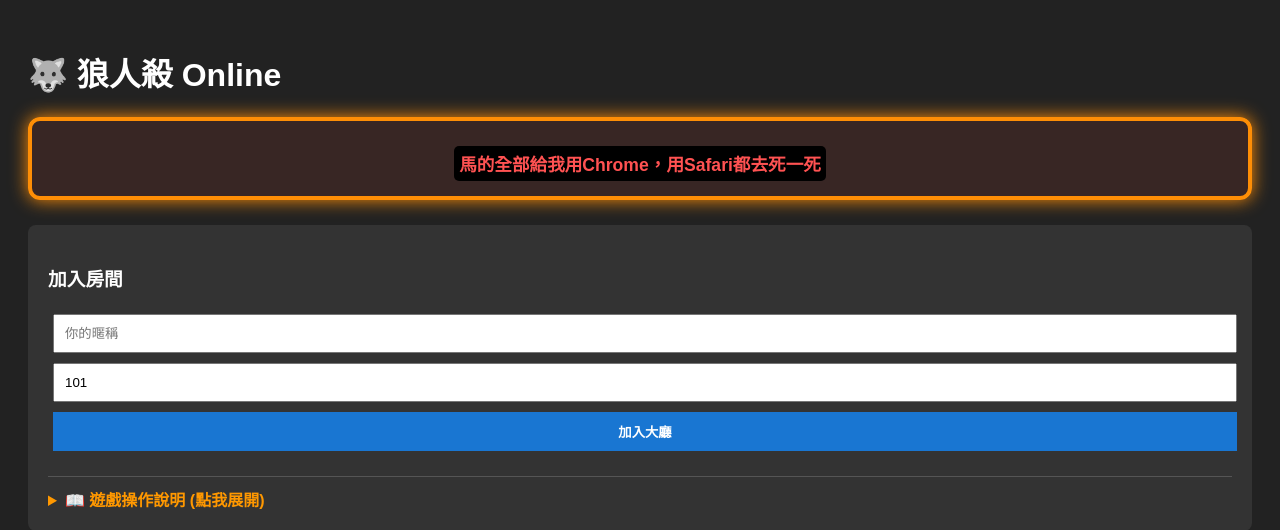
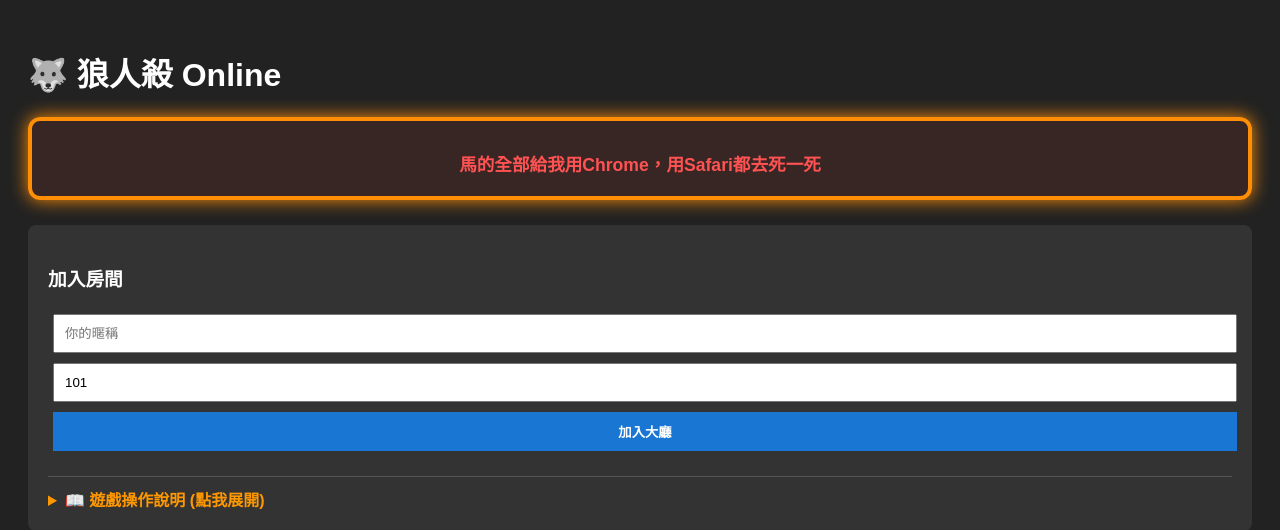
Before and after one commit to suyuming373/werewolf-game, a Flask app: page / in a window 1280 px wide. Shown: the top 530 px of the page. Run offline with Flask 3, Linux system fonts and the light colour scheme; some libraries are stand-ins or nearby versions.

Commit message:
Add files via upload

```diff
--- a/static/style.css
+++ b/static/style.css
@@ -51,7 +51,7 @@
     font-size: 1.1em;
     margin-top: 10px;
     padding: 5px;
-    background: #000;
+    /* background: #000; <-- 刪除或註解掉這一行 */
     display: inline-block;
     border-radius: 5px;
 }
```
